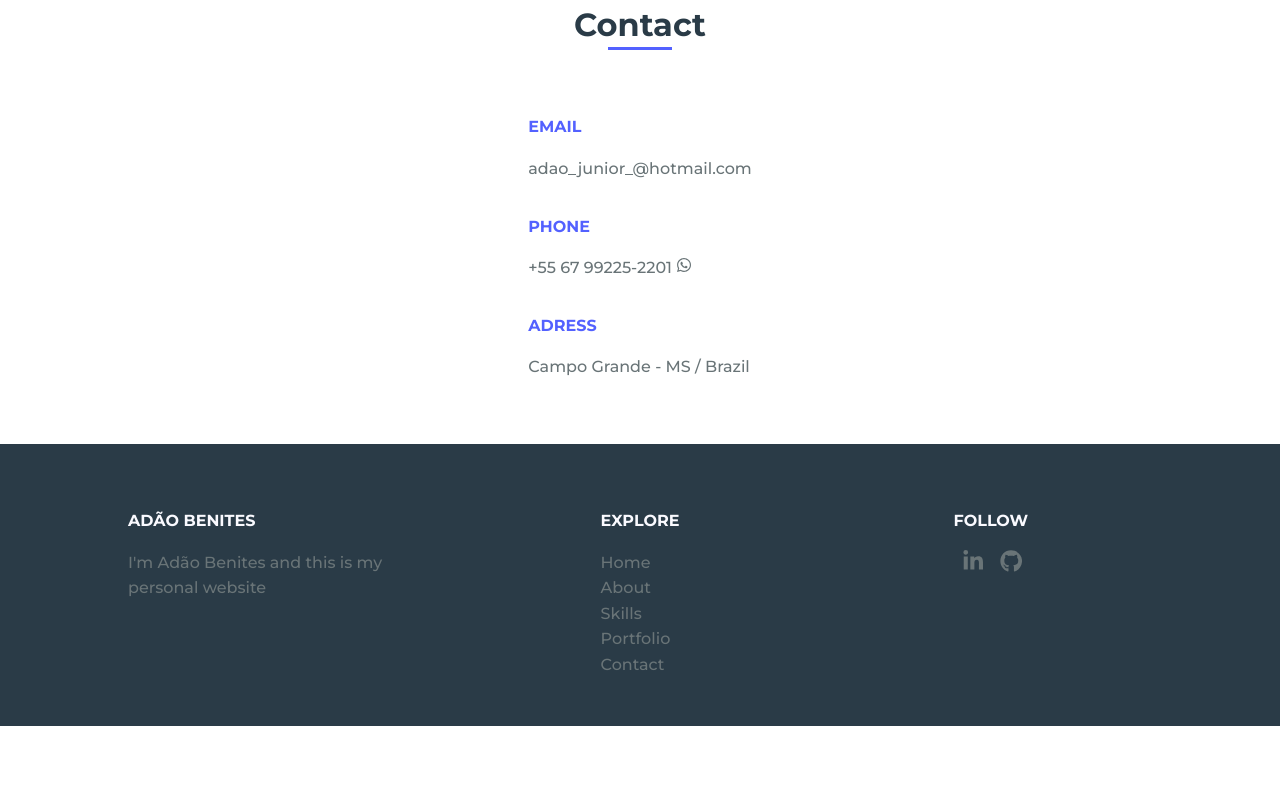
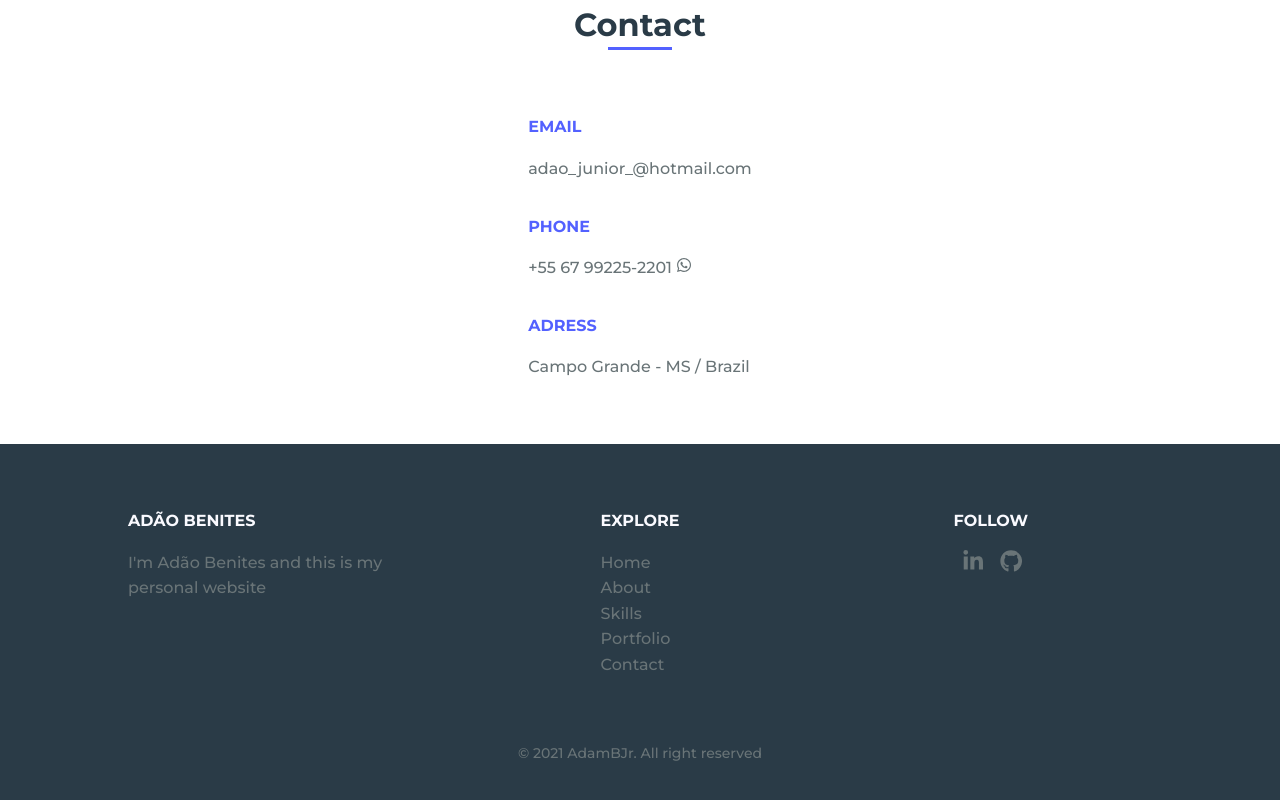
Before and after one commit to AdaoBJr/Portfolio, a React (Create React App) app: page / in a window 1280 px wide. Shown: the part 3238-4038 px from the top of the page. Before the commit the page ends 3964 px from the top, so only its background shows below. Built offline with nearby package versions, Linux system fonts and the light colour scheme; the HTML template or start-up script is replaced by a standard one.

Commit message:
feat: :sparkles: added footerCopy

```diff
--- a/src/App.css
+++ b/src/App.css
@@ -515,6 +515,13 @@ img {
   color: var(--first-color);
 }
 
+.footerCopy{
+  text-align: center;
+  font-size: var(--small-font-size);
+  color: var(--text-color);
+  margin-top: 4rem;
+}
+
 /* ===== MEDIA QUERIES =====*/
 @media screen and (min-width: 768px){
     body {
--- a/src/App.js
+++ b/src/App.js
@@ -247,6 +247,7 @@ function App() {
                 <a href="https://www.github.com/AdaoBJr"><FaGithub className="aboutSocial_icon" /></a>
             </div>
         </div>
+        <p className="footerCopy">&#169; 2021 AdamBJr. All right reserved</p>
     </footer>
     </div>
   );
```
